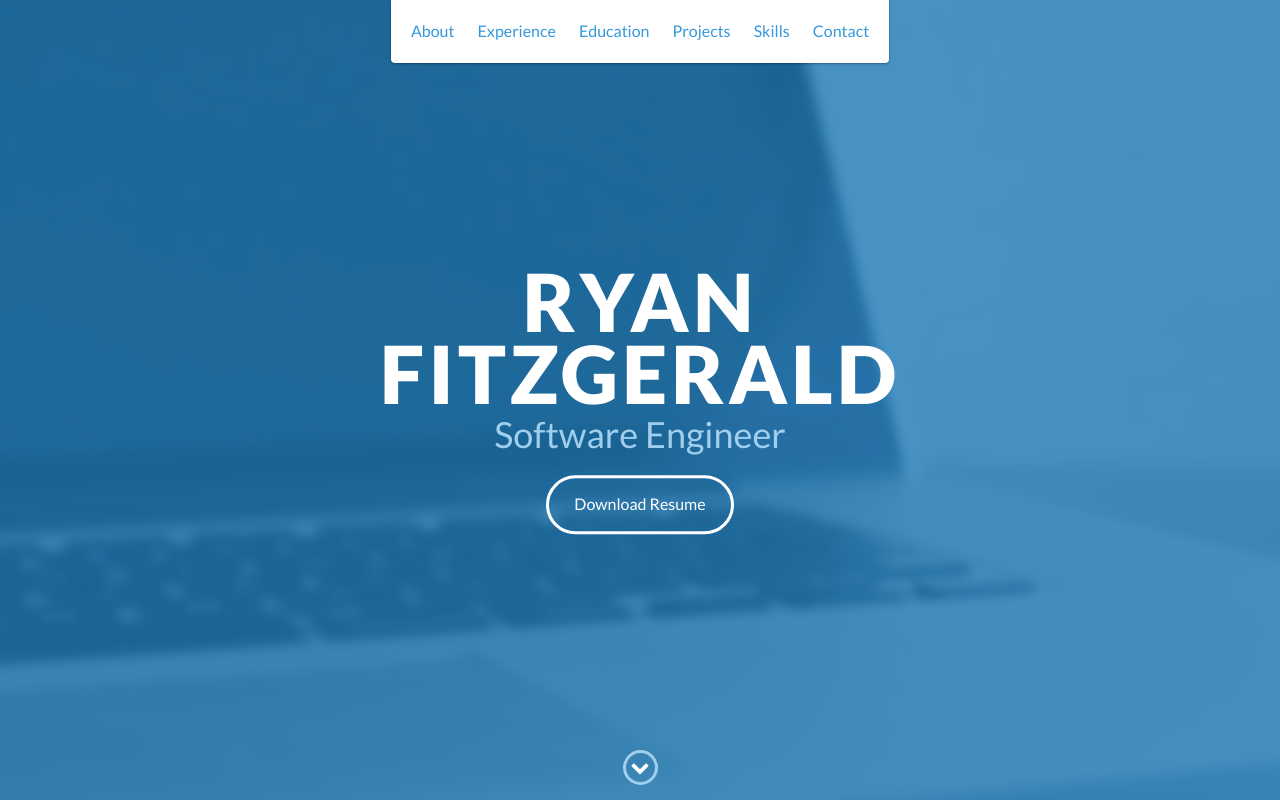
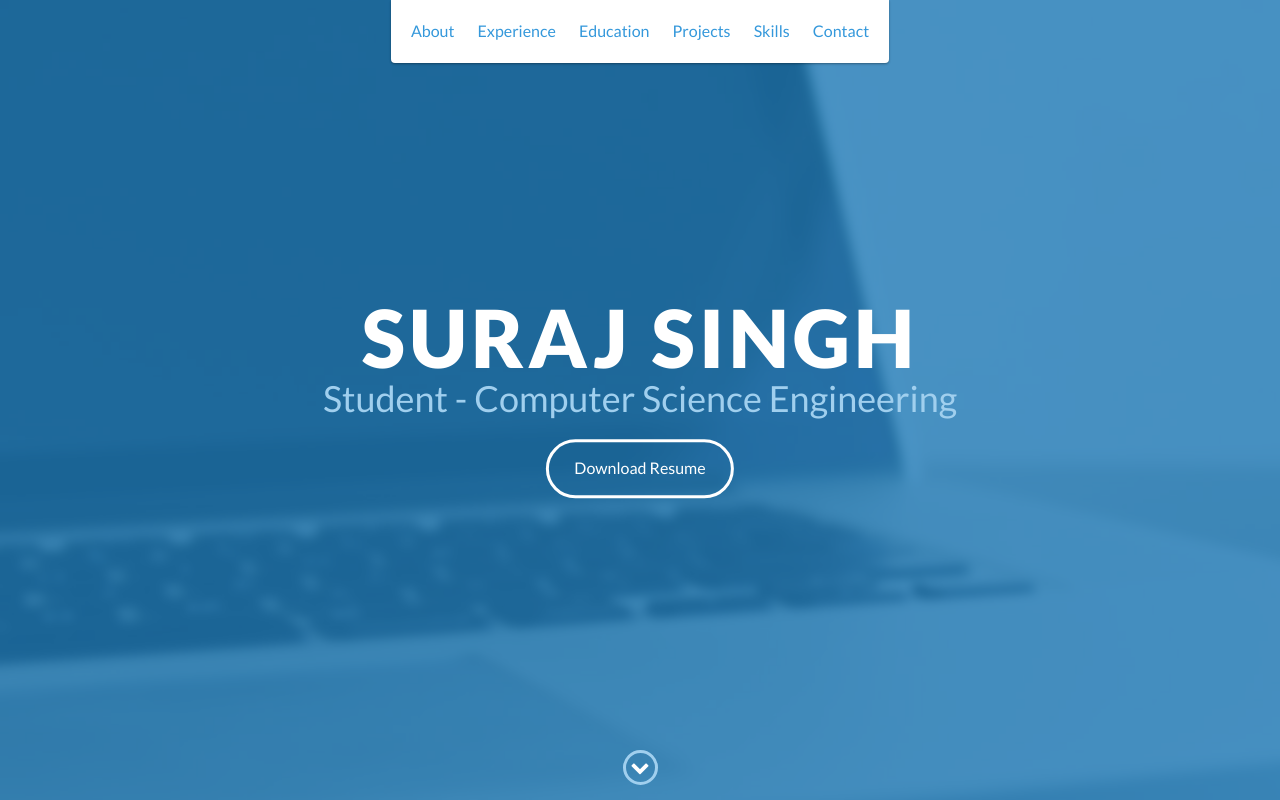
Before and after one commit to s0oraj/Portfolio, a website: page index.html in a window 1280 px wide. Shown: the top 800 px of the page. Drawn offline with nearby package versions, Linux system fonts and the light colour scheme.

Commit message:
Update index.html

```diff
--- a/index.html
+++ b/index.html
@@ -48,8 +48,8 @@
 
     <div id="lead">
         <div id="lead-content">
-            <h1>Ryan Fitzgerald</h1>
-            <h2>Software Engineer</h2>
+            <h1>Suraj Singh</h1>
+            <h2>Student - Computer Science Engineering</h2>
             <a href="#" class="btn-rounded-white">Download Resume</a>
         </div>
         <!-- End #lead-content -->
```
